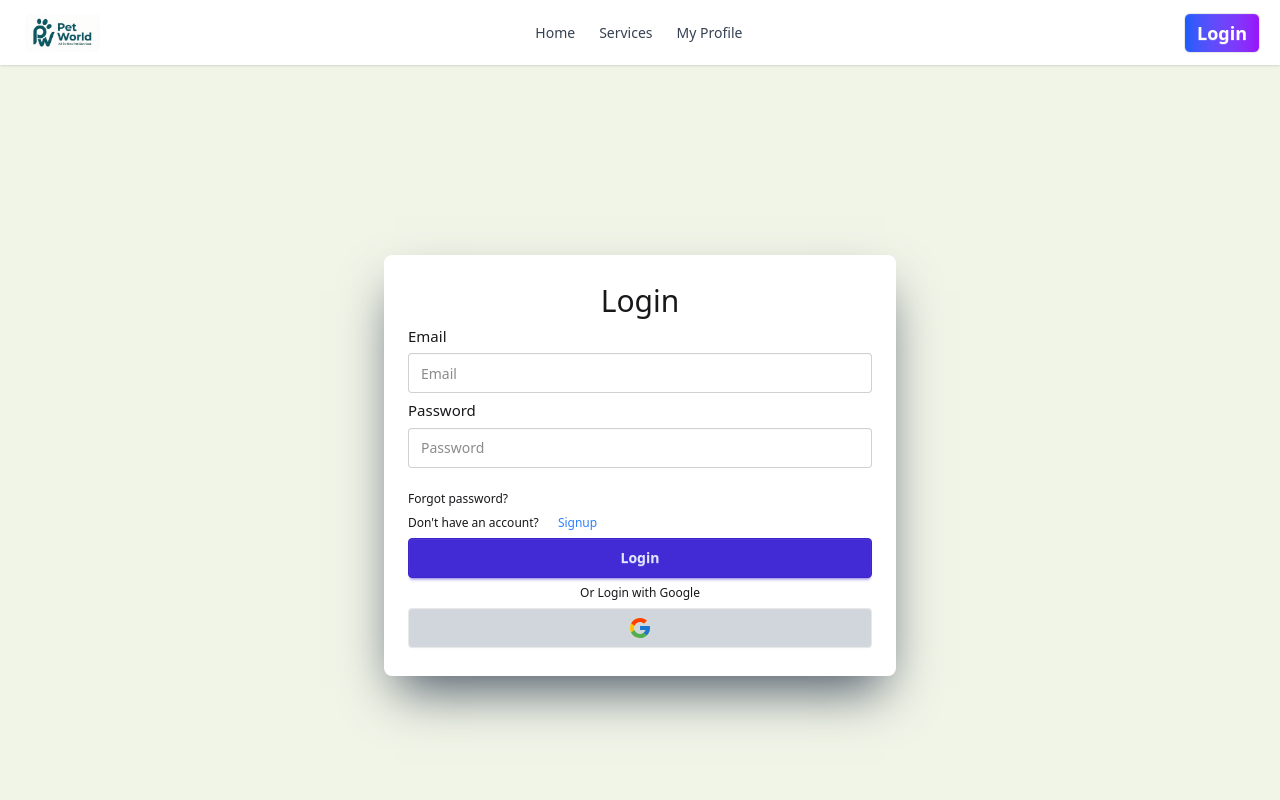
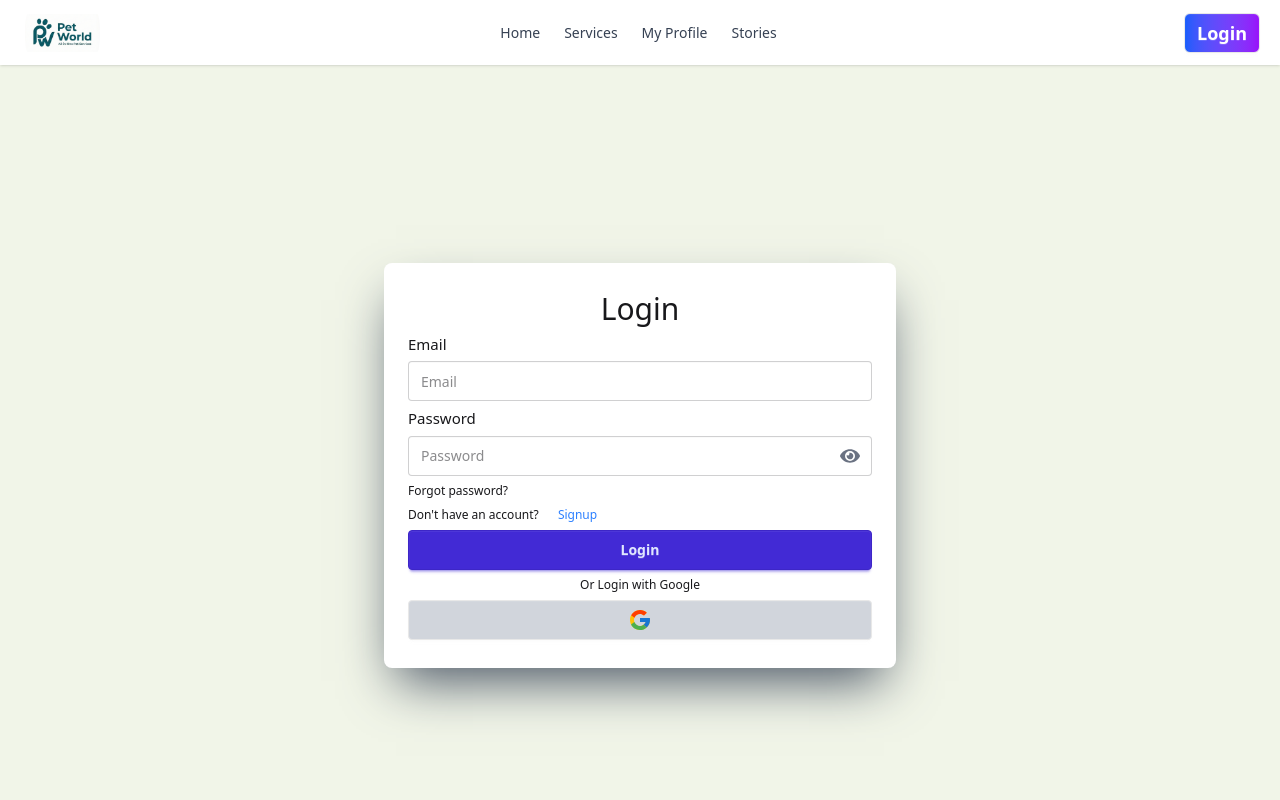
Before and after one commit to SubrotoChandaShuvo/Pet-World, a React (Vite) app: page /login in a window 1280 px wide. Shown: the top 800 px of the page. Built offline with nearby package versions, Linux system fonts and the light colour scheme; no server answers.

Commit message:
Succes story pages added

```diff
--- a/package.json
+++ b/package.json
@@ -11,6 +11,7 @@
   },
   "dependencies": {
     "@tailwindcss/vite": "^4.1.17",
+    "animate.css": "^4.1.1",
     "firebase": "^12.6.0",
     "motion": "^12.23.24",
     "react": "^19.2.0",
--- a/src/component/Navbar.jsx
+++ b/src/component/Navbar.jsx
@@ -59,6 +59,16 @@ const Navbar = () => {
               }
               >My Profile</NavLink>
             </li>
+            <li>
+            <NavLink
+              to="/stories"
+              className={({ isActive }) =>
+                isActive ? "text-blue-500 font-bold" : "text-gray-700"
+              }
+            >
+              Stories
+            </NavLink>
+          </li>
           </ul>
         </div>
         <Link to="/" className="">
@@ -89,12 +99,22 @@ const Navbar = () => {
           </li>
           <li>
             <NavLink
-              to="profile"
+              to="/profile"
               className={({ isActive }) =>
                 isActive ? "text-blue-500 font-bold" : "text-gray-700"
               }
             >
               My Profile
+            </NavLink>
+          </li>
+          <li>
+            <NavLink
+              to="/stories"
+              className={({ isActive }) =>
+                isActive ? "text-blue-500 font-bold" : "text-gray-700"
+              }
+            >
+              Stories
             </NavLink>
           </li>
         </ul>
--- a/src/component/Slider.jsx
+++ b/src/component/Slider.jsx
@@ -13,9 +13,9 @@ import banner from "../assets/b.jpg"
 const Slider = () => {
   return (
     <div>
-      <Swiper navigation={true} modules={[Navigation]} className="mySwiper text-center my-5">
+      <Swiper navigation={true} modules={[Navigation]} className="mySwiper text-center mb-5">
+        <SwiperSlide><img className="w-full h-[500px] object-cover" src="https://i.pinimg.com/1200x/c0/bb/52/c0bb52c34e37087c54cb22c8bc195415.jpg" alt="" /></SwiperSlide>
         <SwiperSlide><img className="w-full h-[500px] object-cover" src={banner} alt="" /></SwiperSlide>
-        <SwiperSlide><img className="w-full h-[500px] object-cover" src="https://i.pinimg.com/1200x/c0/bb/52/c0bb52c34e37087c54cb22c8bc195415.jpg" alt="" /></SwiperSlide>
         <SwiperSlide><img className="w-full h-[500px] object-cover" src="https://i.pinimg.com/1200x/97/78/1a/97781a0c73206bff1eab4aa6f8303ae0.jpg" alt="" /></SwiperSlide>
         <SwiperSlide><img className="w-full h-[500px] object-cover" src="https://i.pinimg.com/1200x/7b/97/9a/7b979a8655a43401fb1e3ca64451c9e5.jpg" alt="" /></SwiperSlide>
         <SwiperSlide><img className="w-full h-[500px] object-cover" src="https://i.pinimg.com/1200x/02/12/94/021294f0528c0bc3e00e9f5ffb20f99c.jpg" alt="" /></SwiperSlide>
--- a/src/pages/Home.jsx
+++ b/src/pages/Home.jsx
@@ -1,14 +1,25 @@
-import React from 'react';
-import Slider from '../component/Slider';
-import PopularSection from '../component/PopularSection';
-import OurVets from '../component/OurVets';
-import WinterCareTips from '../component/WinterCareTips';
+import React from "react";
+import Slider from "../component/Slider";
+import PopularSection from "../component/PopularSection";
+import OurVets from "../component/OurVets";
+import WinterCareTips from "../component/WinterCareTips";
+import "animate.css";
 
 const Home = () => {
   return (
     <div>
       <title>Home</title>
-            <Slider/>
+      <h1
+        className="
+        animate__animated animate__zoomIn
+         text-center
+         text-2xl md:text-4xl lg:text-4xl font-bold bg-linear-to-r from-blue-500 via-purple-500 to-pink-500
+        bg-clip-text text-transparent py-3"
+      >
+        Welcome to Pet World
+      </h1>
+
+      <Slider />
       <PopularSection></PopularSection>
       <OurVets></OurVets>
       <WinterCareTips></WinterCareTips>
--- a/src/pages/Login.jsx
+++ b/src/pages/Login.jsx
@@ -5,6 +5,7 @@ import auth from "../firebase/firebase.config";
 import { AuthContext } from "../Provider/AuthProvider";
 import toast from "react-hot-toast";
 import { FcGoogle } from "react-icons/fc";
+import { FaEye, FaEyeSlash } from "react-icons/fa";
 
 const Login = () => {
   const { setUser, handleGoogleSignin, loading, setLoading } =
@@ -13,6 +14,7 @@ const Login = () => {
   const navigate = useNavigate();
 
   const [email, setEmail] = useState("");
+  const [showPass, setShowPass] = useState(false);
 
   const handleSubmit = (e) => {
     e.preventDefault();
@@ -26,7 +28,7 @@ const Login = () => {
         toast.success("Login Successful! 🎉");
         setUser(user);
         setLoading(false);
-        navigate(location.state? location.state: '/');
+        navigate(location.state ? location.state : "/");
       })
       .catch((error) => {
         console.log(error);
@@ -86,13 +88,26 @@ const Login = () => {
                 className="input w-full"
                 placeholder="Email"
               />
+
               <label className="text-[15px]">Password</label>
-              <input
-                name="password"
-                type="password"
-                className="input w-full mb-4"
-                placeholder="Password"
-              />
+              <div className="relative">
+                <input
+                  name="password"
+                  type={showPass ? "text" : "password"}
+                  className="input w-full pr-10"
+                  placeholder="Password"
+                  aria-label="password"
+                />
+                <button
+                  type="button"
+                  onClick={() => setShowPass(!showPass)}
+                  className="absolute right-3 top-1/2 -translate-y-1/2 cursor-pointer text-xl text-gray-500"
+                  aria-label={showPass ? "Hide password" : "Show password"}
+                >
+                  {showPass ? <FaEyeSlash /> : <FaEye />}
+                </button>
+              </div>
+
               <div>
                 <button onClick={handleForget} className="link link-hover">
                   Forgot password?
--- a/src/pages/Services.jsx
+++ b/src/pages/Services.jsx
@@ -16,7 +16,7 @@ const Services = () => {
       <title>Services</title>
       <div className="mt-12 mb-4">
         <h3
-          className="text-2xl md:text-4xl lg:text-4xl font-bold text-center pb-8
+          className="animate__animated animate__bounce text-2xl md:text-4xl lg:text-4xl font-bold text-center pb-8
                bg-linear-to-r from-blue-500 via-purple-500 to-pink-500
                bg-clip-text text-transparent"
         >
@@ -26,7 +26,7 @@ const Services = () => {
       <div className="px-8 md:px-8 lg:px-[120px]">
         <div className="grid grid-cols-1 md:grid-cols-2 lg:grid-cols-3 gap-8 lg:gap-16 ">
           {services.map((service) => (
-            <motion.button initial={{ scale: 0.4 }}
+            <motion.button initial={{ scale: 0.6 }}
               animate={{
                 scale: 1,
                 transition: { duration: 0.8},
--- /dev/null
+++ b/src/pages/SuccessStories.jsx
@@ -0,0 +1,63 @@
+import React from "react";
+
+const SuccessStories = () => {
+  const stories = [
+    {
+      id: 1,
+      name: "Bella",
+      image:
+        "https://i.pinimg.com/736x/e2/0c/95/e20c9563664f7a8520acdbb025ed525e.jpg",
+      story:
+        "At Pet World, our grooming team recently transformed a nervous rescue dog named Max into a confident, happy pup. His owner was amazed at how clean, energetic, and comfortable he became after our premium grooming and health-check services. Max now visits Pet World every month and runs inside wagging his tail the moment he arrives!",
+    },
+    {
+      id: 2,
+      name: "Rocky",
+      image:
+        "https://i.pinimg.com/736x/ca/8a/ca/ca8acae43c6cd08b09f5c66f90abed71.jpg",
+      story:
+        "Rocky found a new home after staying in our shelter for 2 months. He now spends his days playing fetch.",
+    },
+    {
+      id: 3,
+      name: "Milo",
+      image:
+        "https://i.pinimg.com/736x/44/f2/c2/44f2c2b7f53a2f83d0ade6f95ea5a960.jpg",
+      story:
+        "Milo was rescued and adopted into a peaceful home where he loves napping all day.",
+    },
+  ];
+
+  return (
+    <div className="py-16 px-4 lg:px-20">
+      <h2 className="text-3xl font-bold text-center mb-8
+        animate__animated animate__fadeIn animate__delay-1s
+        md:text-4xl lg:text-4xl  bg-linear-to-r from-blue-500 via-purple-500 to-pink-500
+        bg-clip-text text-transparent py-3">
+        Hear from Our Happy Customers
+      </h2>
+      <p className="text-center max-w-2xl mx-auto mb-12 text-gray-600">
+        See what pet owners have to say about Pet World’s services — grooming, training, and care that keeps their pets happy and healthy.
+      </p>
+
+      <div className="grid grid-cols-1 md:grid-cols-2 lg:grid-cols-3 gap-8">
+        {stories.map((pet) => (
+          <div
+            key={pet.id}
+            className="border rounded-2xl shadow-md hover:shadow-lg transition p-4 bg-white"
+          >
+            <img
+              src={pet.image}
+              alt={pet.name}
+              className="w-full h-56 object-cover rounded-xl mb-4"
+            />
+            <h3 className="text-xl font-semibold mb-2">{pet.name}</h3>
+            <p className="text-gray-600 text-sm">{pet.story}</p>
+          </div>
+        ))}
+      </div>
+    </div>
+  );
+};
+
+export default SuccessStories;
--- a/src/router/Routes.jsx
+++ b/src/router/Routes.jsx
@@ -9,6 +9,7 @@ import Profile from "../pages/Profile";
 import PrivateRoute from "./PrivateRoute";
 import ServiceDetails from "../pages/ServiceDetails";
 import ForgetPass from "../pages/ForgetPass";
+import SuccessStories from "../pages/SuccessStories";
 
 const router = createBrowserRouter([
   {
@@ -47,6 +48,10 @@ const router = createBrowserRouter([
       {
         path: "/forget/:email",
         element: <ForgetPass/>
+      },
+      {
+        path: "/stories",
+        element: <SuccessStories/>
       }
     ],
   },
```
Also changed, not shown: 1 other file (tests, documents, lock files or other folders). Lines whose indentation alone changed are shown as unchanged.
